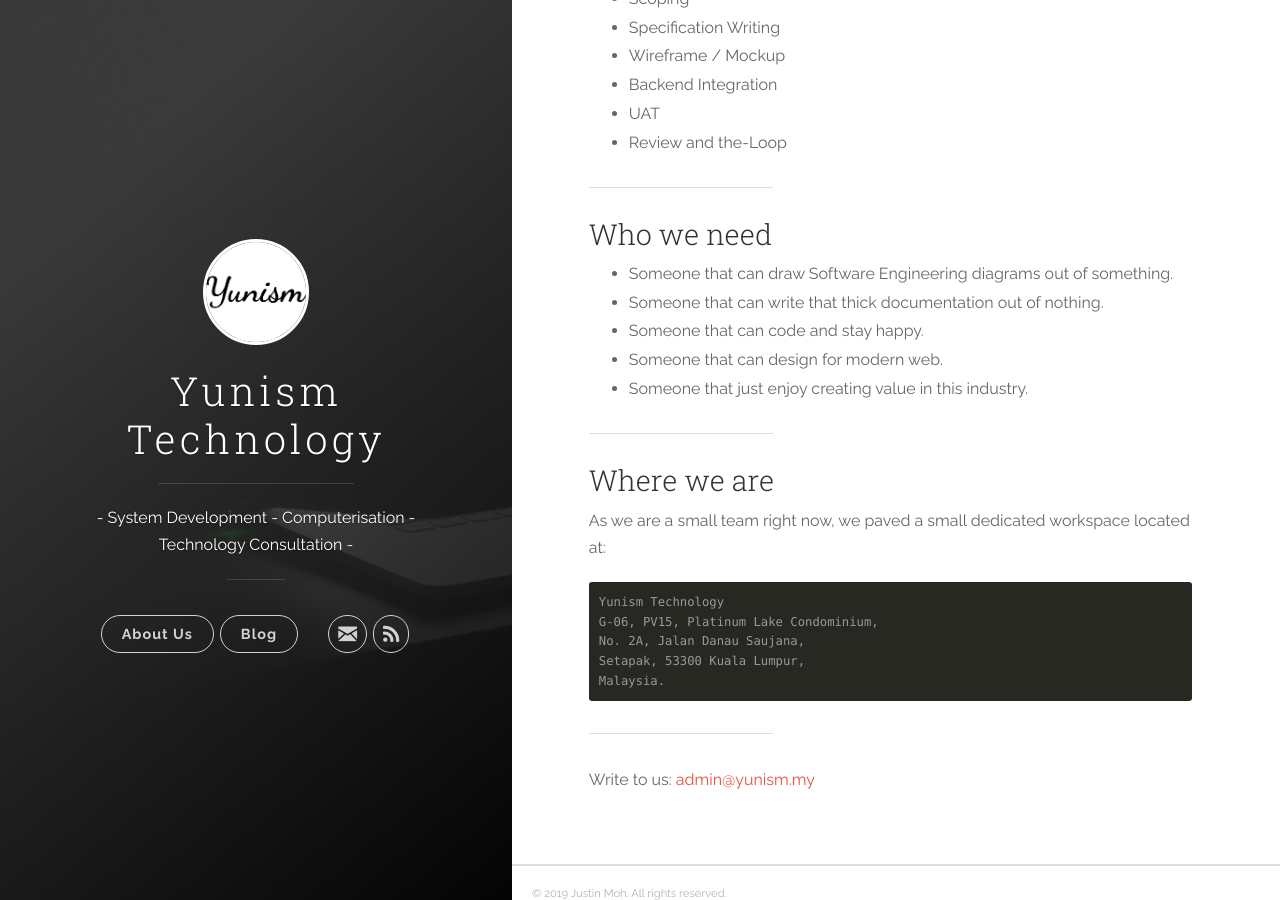
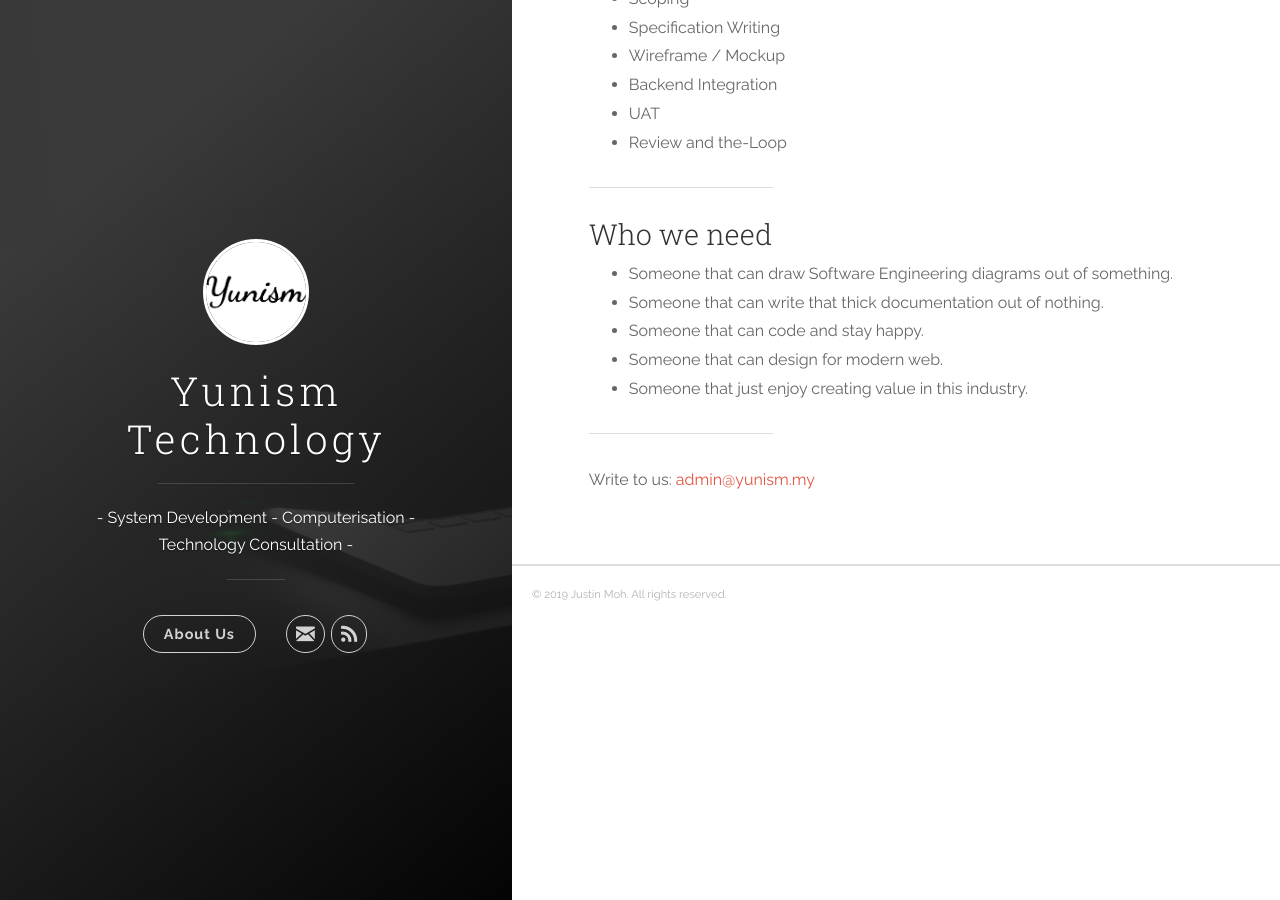
Before and after one commit to yunism-technology/yunism.my, a Jekyll site: the page built from pages/about-us.md, in a window 1280 px wide and 900 px high, scrolled down 884 px. Built offline with Jekyll 4.4.1, drawn with Linux system fonts in a browser that asks for light colours; nearby versions of some CDN libraries.

Commit message:
updated about us

````diff
--- a/_config.yml
+++ b/_config.yml
@@ -15,12 +15,6 @@ author:
 #  linkedin_username:  joshgerdes
 
 defaults:
-  -
-    scope:
-      path: ''
-      type: 'posts'
-    values:
-        layout: 'post'
   -
     scope:
       path: ''
--- a/_includes/header.html
+++ b/_includes/header.html
@@ -21,7 +21,6 @@
           <nav class="cover-navigation cover-navigation--primary">
             <ul class="navigation">
               <li class="navigation__item"><a href="{{ site.baseurl }}/about-us.html" title="About Us" class="blog-button">About Us</a></li>
-              <li class="navigation__item"><a href="{{ site.baseurl }}/#blog" title="link to {{ site.title }} blog" class="blog-button">Blog</a></li>
             </ul>
           </nav>
 
--- a/pages/about-us.md
+++ b/pages/about-us.md
@@ -49,19 +49,6 @@ ___
 - Someone that just enjoy creating value in this industry.
 
 ___
-### Where we are
-
-As we are a small team right now, we paved a small dedicated workspace located at:
-
-```
-Yunism Technology
-G-06, PV15, Platinum Lake Condominium,
-No. 2A, Jalan Danau Saujana,
-Setapak, 53300 Kuala Lumpur,
-Malaysia.
-```
-
-___
 
 Write to us: [admin@yunism.my][yunism-email]
 
````
Also changed, not shown: humans.txt (+0 -12 lines).
